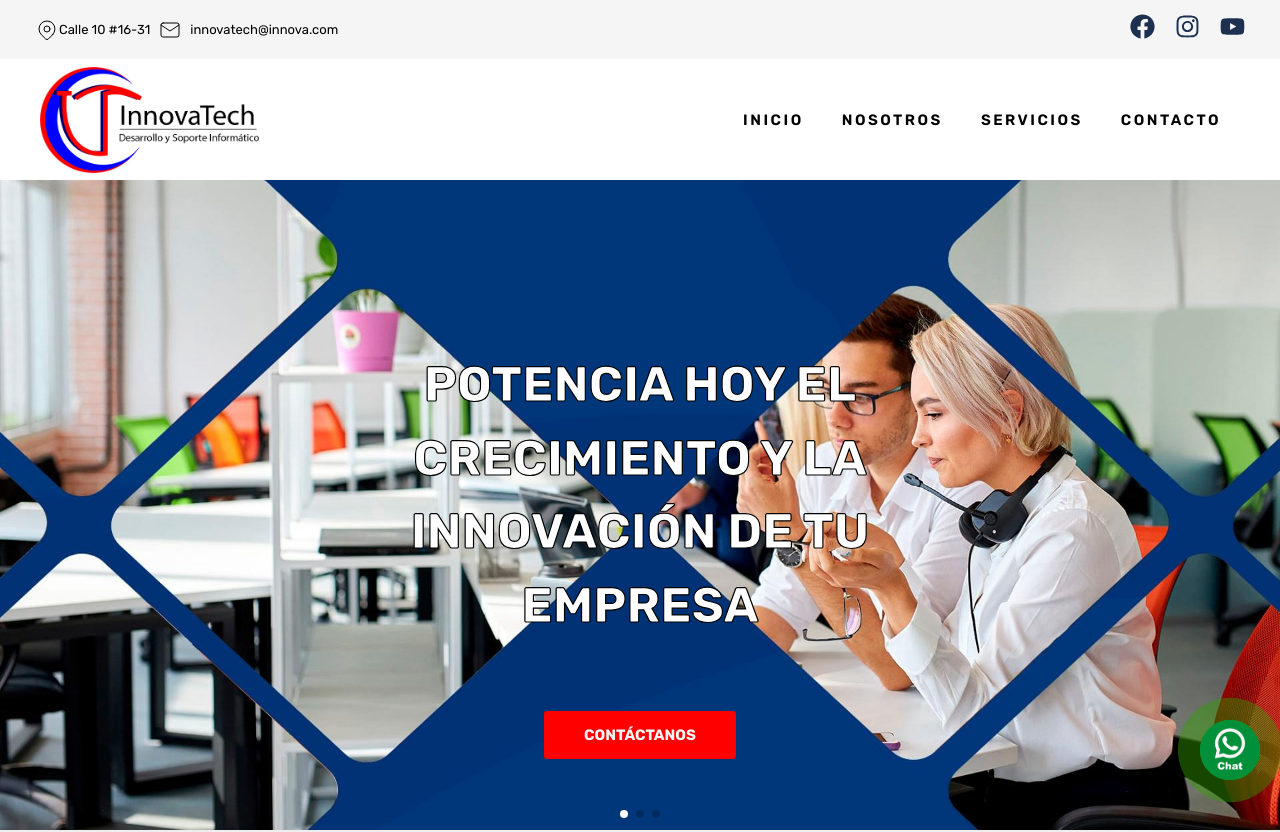
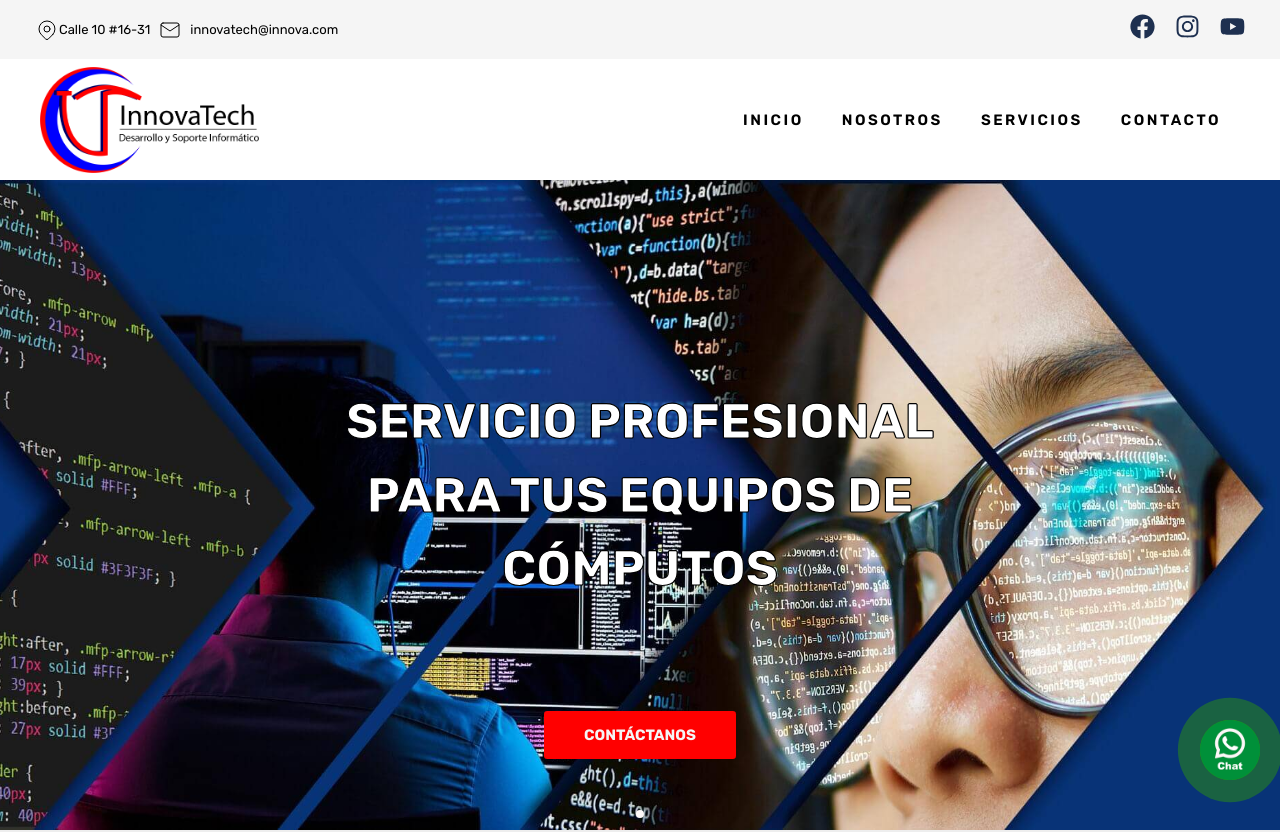
Before and after one commit to elksilva/innova.tech, a Next.js app: page / in a window 1280 px wide. Shown: the top 832 px of the page. Built offline with nearby package versions, Linux system fonts and the light colour scheme; no server answers.

Commit message:
Deploy AWS1

```diff
--- a/componets/Btnwhastapp.jsx
+++ b/componets/Btnwhastapp.jsx
@@ -1,5 +1,6 @@
 "use client"
 import Image from "next/image"
+import profilePic from '../public/img/iconwschatblack.png'
 import Link from "next/link"
 // import styles from '../Styles/botonws.module.css'
 import styles from '@/app/Styles/botonws.module.css'
@@ -9,7 +10,7 @@ const Btnwhastapp = () => {
     <div className={styles.btnflotante}>
         <Link href="https://api.whatsapp.com/send?phone=573022016786">
           <Image
-            src="/img/iconwschatblack.png"
+            src={profilePic}
             className={styles.boton}
             alt="icono de whatsapp"
             width={100}
--- a/componets/Espacioblanco.jsx
+++ b/componets/Espacioblanco.jsx
@@ -1,5 +1,4 @@
 import styles from '@/app/Styles/espacio.module.css'
-import Image from "next/image"
 
 const Espacioblanco = () => {
   return (
--- a/componets/Footer.jsx
+++ b/componets/Footer.jsx
@@ -1,4 +1,5 @@
 import Image from 'next/image'
+import imgmap from '../public/img/footer-map.png'
 import Link from 'next/link'
 import logo from "/public/img/LogoInnovaTech.png"
 import styles from '@/app/Styles/footer.module.css'
@@ -8,7 +9,7 @@ const Footer = () => {
     <div className={styles.contenedorFooter}>
         <Image
           className={styles.imgmap}
-          src='/img/footer-map.png'
+          src={imgmap}
           width={450}
           height={200}
           alt='imagen logotipo'
@@ -16,7 +17,11 @@ const Footer = () => {
         <div className={styles.bolquefooter}>
             <div className={styles.bloquelogo}>
               <Link href='/'>
-                  <Image className={styles.logoimg} src={logo.src} width={200} height={200} alt='imagen logotipo'/>
+                  <Image
+                    className={styles.logoimg}
+                    src={logo.src} width={200}
+                    height={200}
+                    alt='imagen logotipo'/>
               </Link>
             </div>
 
@@ -33,7 +38,7 @@ const Footer = () => {
         </div>
         <Image
           className={styles.imgmap1}
-          src='/img/footer-map.png'
+          src={imgmap}
           width={450}
           height={200}
           alt='imagen logotipo'
--- a/componets/Slider.jsx
+++ b/componets/Slider.jsx
@@ -1,6 +1,9 @@
 "use client"
 import Link from "next/link";
 import Image from "next/image";
+import slider1 from '../public/img/slider1.jpg';
+import slider2 from '../public/img/dev2.jpg';
+import slider3 from '../public/img/slider2.jpg';
 import {Rubik} from 'next/font/google';
 import styles from '@/app/Styles/slider.module.css'
 import { Swiper, SwiperSlide } from "swiper/react";
@@ -28,7 +31,7 @@ const Slider = () => {
           spaceBetween={0}
           centeredSlides={true}
           autoplay={{
-            delay: 3500000,
+            delay: 3500,
             disableOnInteraction: false,
           }}
           pagination={{
@@ -42,7 +45,7 @@ const Slider = () => {
               <div className={styles.bloquetexto}>
                   <Image
                     className={styles.imgslider}
-                    src='/img/slider1.jpg'
+                    src={slider1}
                     width={1200}
                     height={600}
                     alt="Imagen Header"
@@ -57,7 +60,7 @@ const Slider = () => {
                 <div className={styles.bloquetexto}>
                     <Image
                         className={styles.imgslider}
-                        src='/img/dev2.jpg'
+                        src={slider2}
                         width={1200}
                         height={600}
                         alt="Imagen Header"
@@ -72,7 +75,7 @@ const Slider = () => {
                 <div className={styles.bloquetexto}>
                     <Image
                         className={styles.imgslider}
-                        src='/img/slider2.jpg'
+                        src={slider3}
                         width={1200}
                         height={600}
                         alt="Imagen Header"
```
Also changed, not shown: app/layout.jsx (line endings or trailing spaces).
